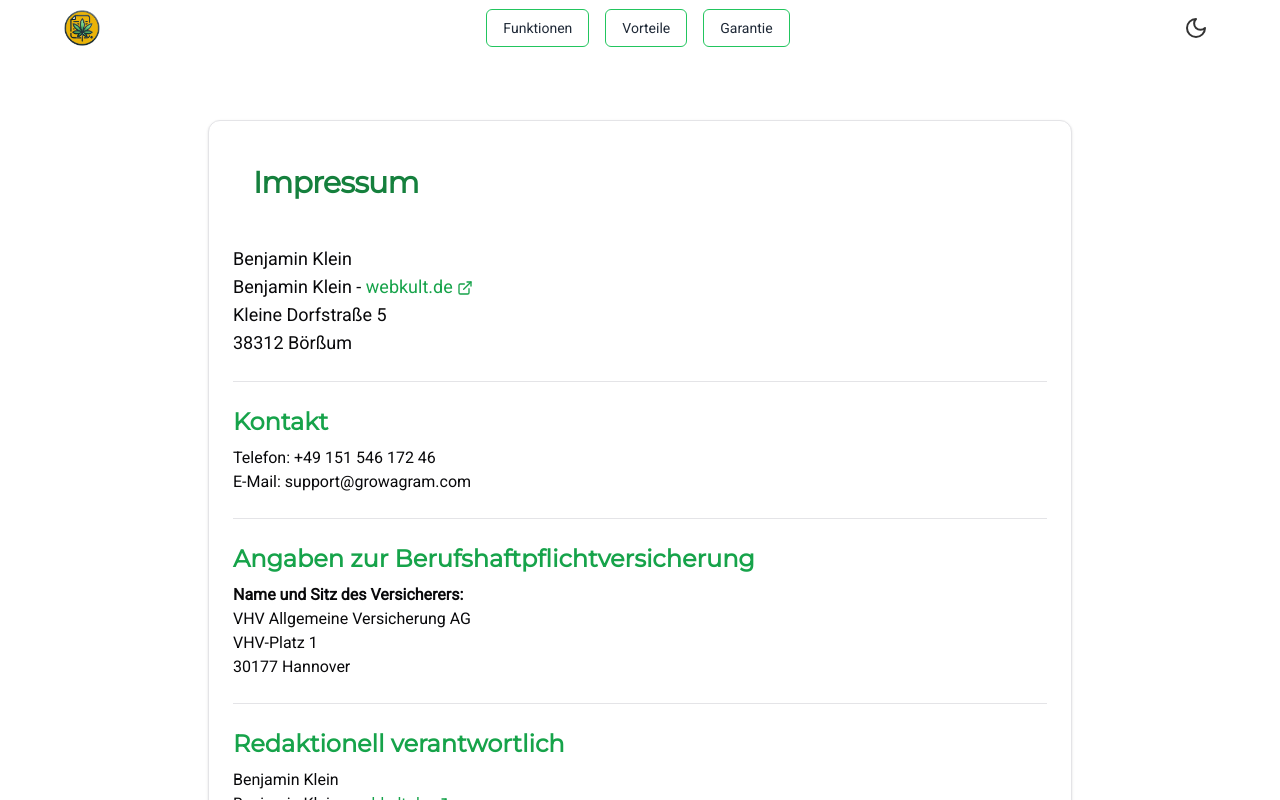
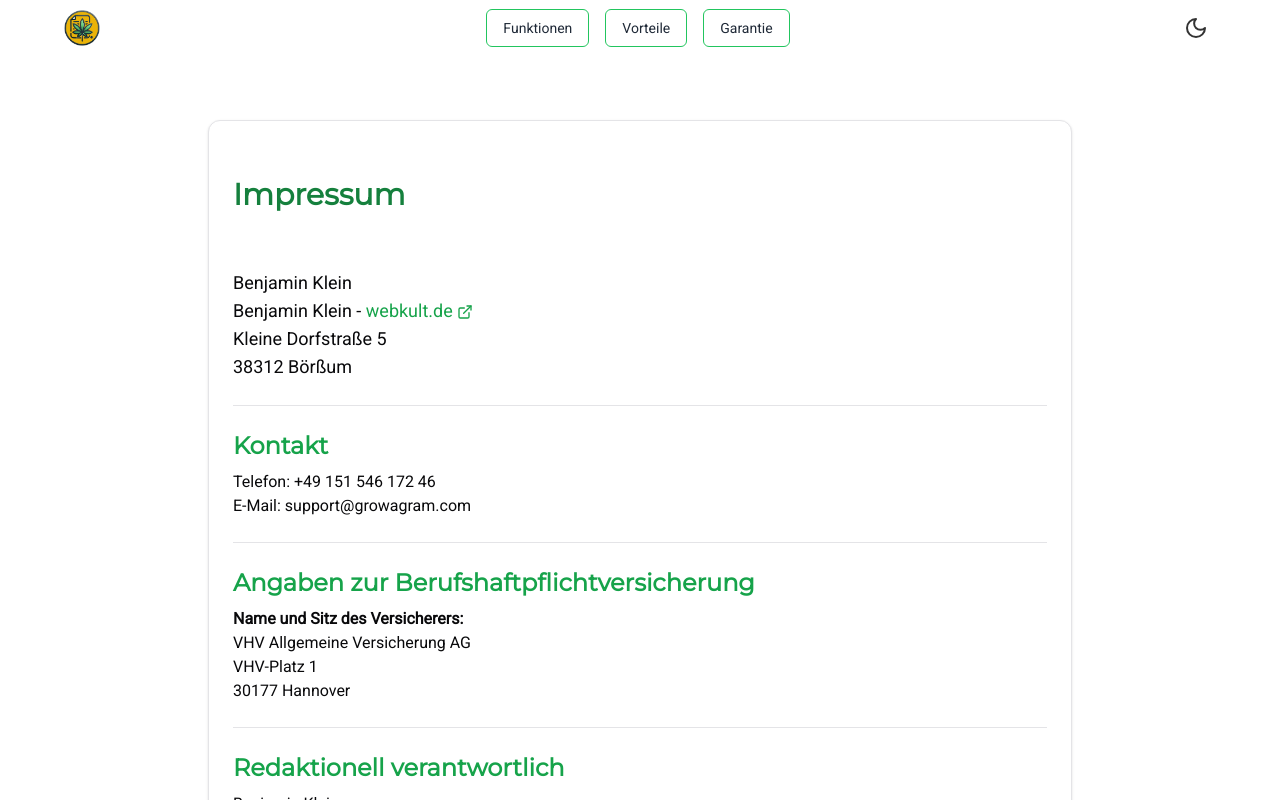
Before and after one commit to henningsieh/GrowAClub-One-Pager, a Next.js app: page /impressum in a window 1280 px wide. Shown: the top 800 px of the page. Built offline with nearby package versions, Linux system fonts and the light colour scheme.

Commit message:
fix: "Impressum" h1

```diff
--- a/app/impressum/page.tsx
+++ b/app/impressum/page.tsx
@@ -19,7 +19,7 @@ export const metadata = {
 };
 
 import React from "react";
-import { Card, CardContent, CardHeader, CardTitle } from "@/components/ui/card";
+import { Card, CardContent, CardHeader } from "@/components/ui/card";
 import { Separator } from "@/components/ui/separator";
 import { ExternalLink } from "lucide-react";
 
@@ -30,9 +30,9 @@ export default function Imprint() {
         <div className="container mx-auto max-w-4xl px-4 py-8 md:py-16">
           <Card className="bg-white dark:bg-stone-900">
             <CardHeader>
-              <CardTitle className="text-3xl font-bold text-green-700 dark:text-yellow-500">
+              <h1 className="text-3xl font-bold text-green-700 dark:text-yellow-500">
                 Impressum
-              </CardTitle>
+              </h1>
             </CardHeader>
             <CardContent className="prose dark:prose-invert max-w-none">
               <section>
```
